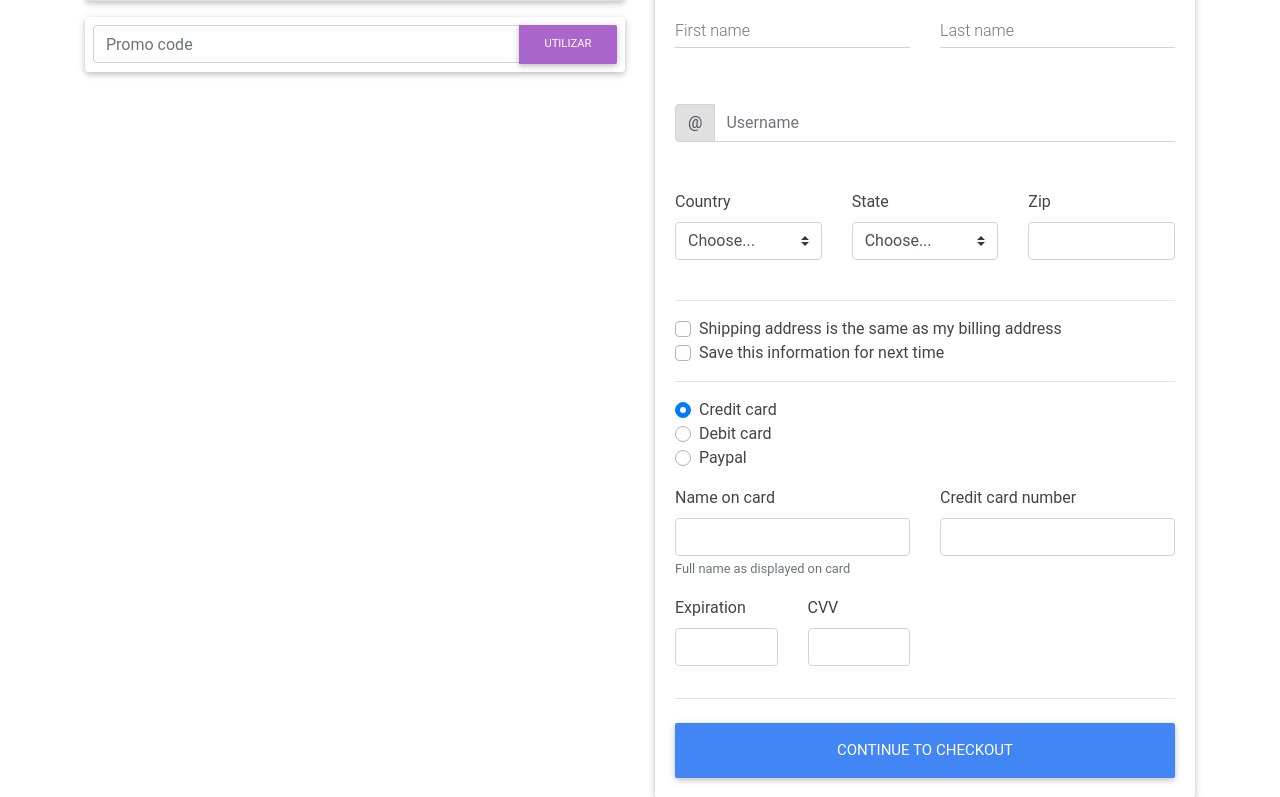
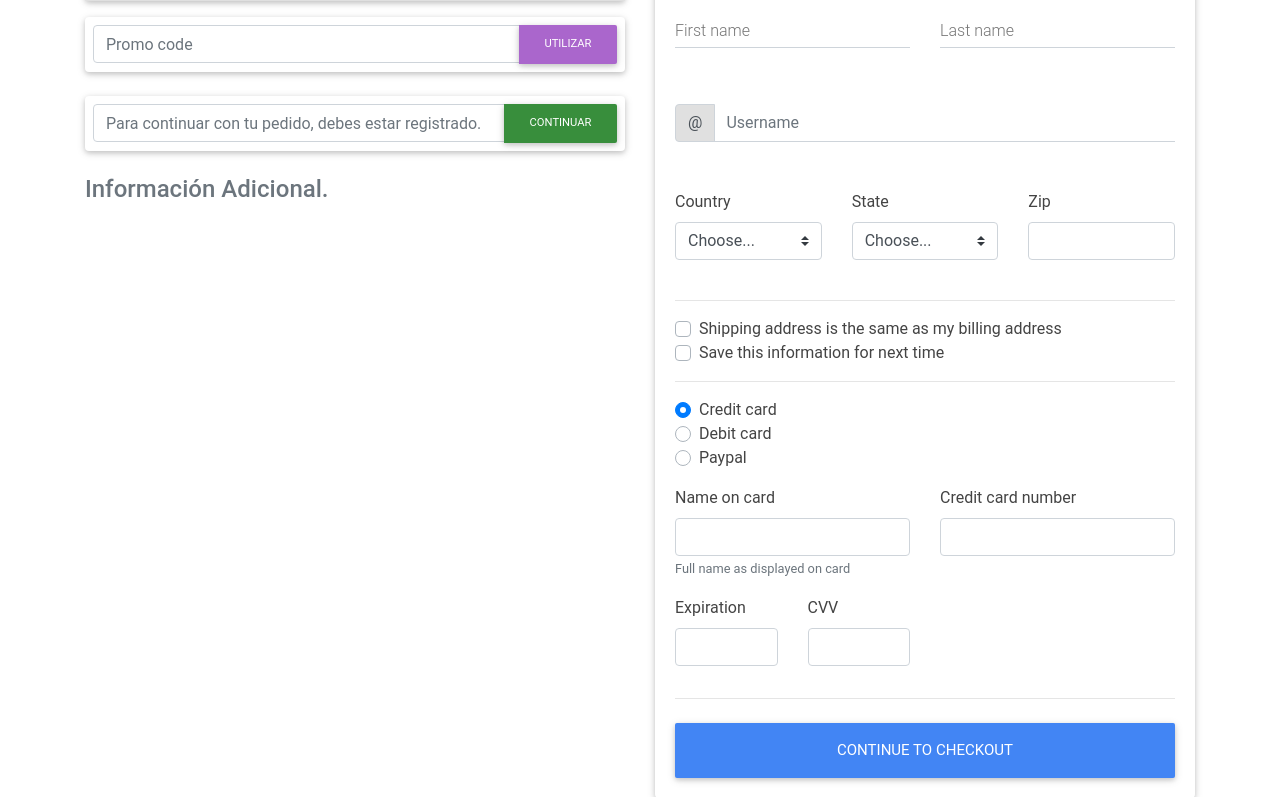
Before and after one commit to CarinaLR/Ivonne, a Django app: page /checkout in a window 1280 px wide. Shown: the part 756-1553 px from the top of the page. Run offline with Django 3.2, Linux system fonts and the light colour scheme; some libraries are stand-ins or nearby versions.

Commit message:
adding order

```diff
--- a/auctions/templates/auctions/checkout.html
+++ b/auctions/templates/auctions/checkout.html
@@ -89,6 +89,32 @@
           </div>
         </form>
         <!-- Promo code -->
+        <br />
+        <!-- continuar checkout -->
+        <form class="card p-2">
+          <div class="input-group">
+            <input
+              type="text"
+              class="form-control"
+              placeholder="Para continuar con tu pedido, debes estar registrado."
+              aria-label="Recipient's username"
+              aria-describedby="basic-addon2"
+            />
+            <div class="input-group-append">
+              <button
+                class="btn btn-green btn-md waves-effect m-0"
+                type="button"
+              >
+                Continuar
+              </button>
+            </div>
+          </div>
+        </form>
+        <!-- Continuar Checkout -->
+        <br />
+        <small class="my-5 h4 text-muted text-center">
+          Información Adicional.
+        </small>
       </div>
       <!--Grid column-->
 
```
